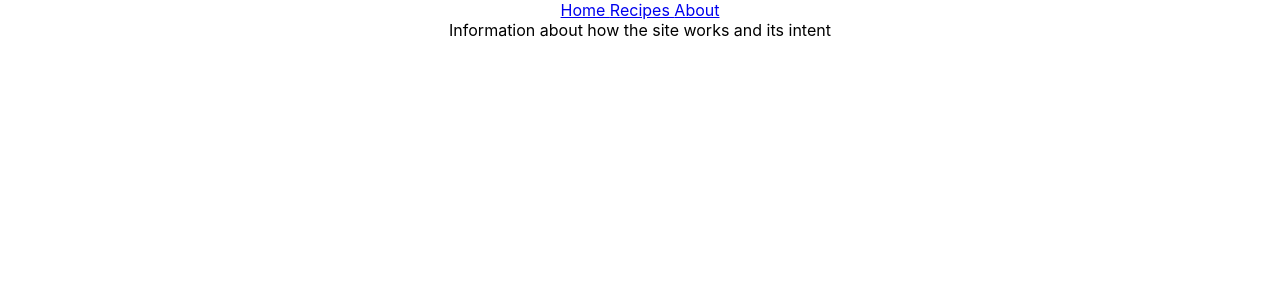
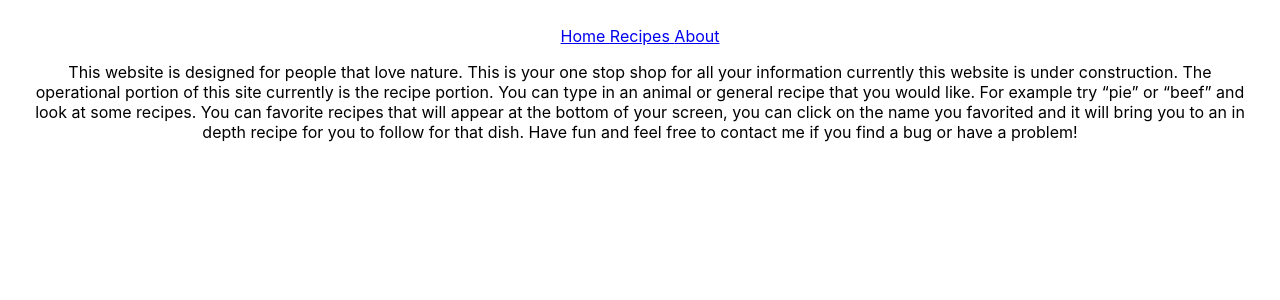
Before and after one commit to ajmurray211/Project-2, a React (Create React App) app: page /about in a window 1280 px wide. Shown: the top 300 px of the page. Built offline with nearby package versions, Linux system fonts and the light colour scheme.

Commit message:
Touch ups small changes to the home page to change the welcome and edits to the about page to describe the intent of the site and general directions

```diff
--- a/src/App.css
+++ b/src/App.css
@@ -1,3 +1,4 @@
 .App {
   text-align: center;
+  margin: 2vw;
 }
--- a/src/Components/About.js
+++ b/src/Components/About.js
@@ -1,7 +1,14 @@
 const About = () => {
     return (
         <div>
-            Information about how the site works and its intent
+            <p>This website is designed for people that love nature. This is your one stop shop for all your
+                information currently this website is under construction. The operational portion of this site
+                currently is the recipe portion. You can type in an animal or general recipe that you would like.
+                For example try “pie” or “beef” and look at some recipes. You can favorite recipes that will appear
+                at the bottom of your screen, you can click on the name you favorited and it will bring you to an
+                in depth recipe for you to follow for that dish. Have fun and feel free to contact me if you
+                find a bug or have a problem!
+            </p>
         </div>
      );
 }
--- a/src/Components/Home.js
+++ b/src/Components/Home.js
@@ -2,7 +2,7 @@ const Home = (props) => {
     return (
         <div>
             <h1>Welcome</h1>
-            <h3>Description of what the page is</h3>
+            <h3>This is a one stop shop for all things hunting and fishing</h3>
         </div>
     );
 }
```
